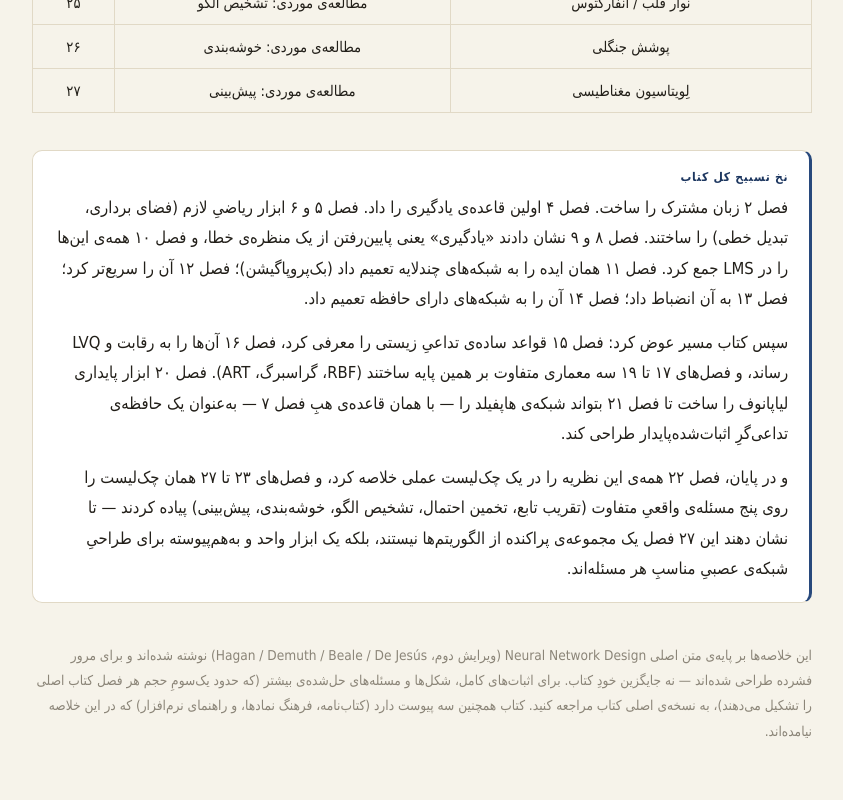
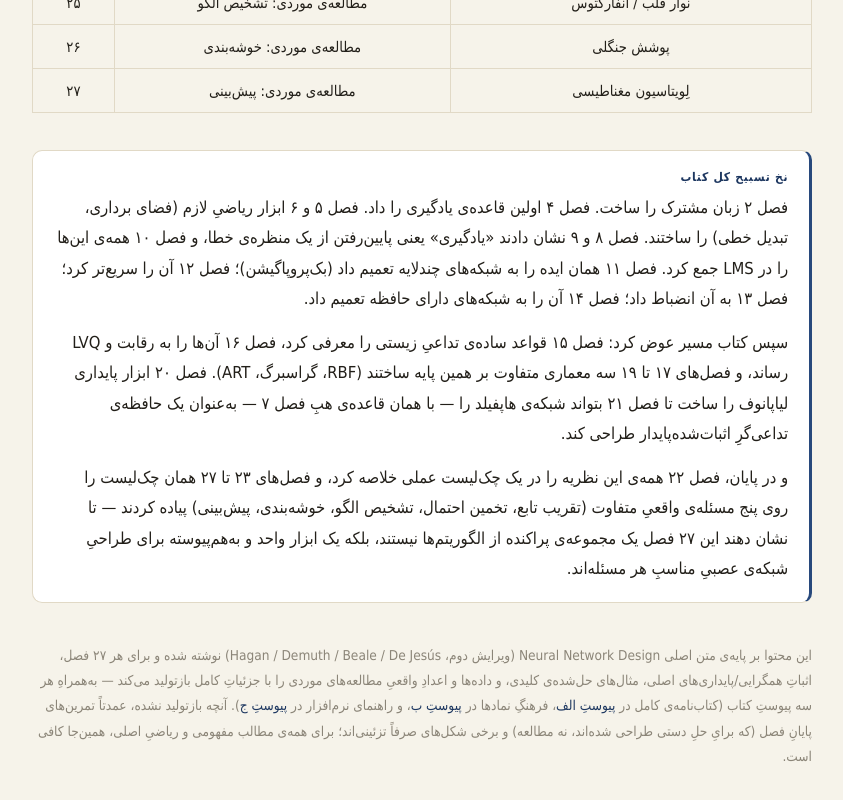
Before and after one commit to mianoorceo/NNDesign, a Next.js app: page /summary in a window 1280 px wide. Shown: the part 1314-2114 px from the top of the page, without its empty margins (124-967 px from the left). Built offline with nearby package versions, Linux system fonts and the light colour scheme.

Commit message:
Update the summary page's closing note to reflect the completed site
Replaces the old "not a replacement for the book, appendices missing"
disclaimer with an accurate description now that all 27 chapters carry full
proofs/worked examples and all three appendices exist, linking to each.

```diff
--- a/content/synthesis.ts
+++ b/content/synthesis.ts
@@ -40,4 +40,4 @@ export const synthesisBodyHtml = `<p class="lead-p">همه‌ی فرمول‌ه
         <p style="margin-bottom:0;">و در پایان، فصل ۲۲ همه‌ی این نظریه را در یک چک‌لیست عملی خلاصه کرد، و فصل‌های ۲۳ تا ۲۷ همان چک‌لیست را روی پنج مسئله‌ی واقعیِ متفاوت (تقریب تابع، تخمین احتمال، تشخیص الگو، خوشه‌بندی، پیش‌بینی) پیاده کردند — تا نشان دهند این ۲۷ فصل یک مجموعه‌ی پراکنده از الگوریتم‌ها نیستند، بلکه یک ابزار واحد و به‌هم‌پیوسته برای طراحیِ شبکه‌ی عصبیِ مناسبِ هر مسئله‌اند.</p>
       </div>
 
-      <p style="color:var(--ink-faint); font-size:.85rem; margin-top:2.5rem;">این خلاصه‌ها بر پایه‌ی متن اصلی Neural Network Design (ویرایش دوم، Hagan / Demuth / Beale / De Jesús) نوشته شده‌اند و برای مرور فشرده طراحی شده‌اند — نه جایگزین خودِ کتاب. برای اثبات‌های کامل، شکل‌ها و مسئله‌های حل‌شده‌ی بیشتر (که حدود یک‌سومِ حجم هر فصل کتاب اصلی را تشکیل می‌دهند)، به نسخه‌ی اصلی کتاب مراجعه کنید. کتاب همچنین سه پیوست دارد (کتاب‌نامه، فرهنگ نمادها، و راهنمای نرم‌افزار) که در این خلاصه نیامده‌اند.</p>`;
+      <p style="color:var(--ink-faint); font-size:.85rem; margin-top:2.5rem;">این محتوا بر پایه‌ی متن اصلی Neural Network Design (ویرایش دوم، Hagan / Demuth / Beale / De Jesús) نوشته شده و برای هر ۲۷ فصل، اثباتِ همگرایی/پایداری‌های اصلی، مثال‌های حل‌شده‌ی کلیدی، و داده‌ها و اعدادِ واقعیِ مطالعه‌های موردی را با جزئیاتِ کامل بازتولید می‌کند — به‌همراهِ هر سه پیوستِ کتاب (کتاب‌نامه‌ی کامل در <a href="/chapters/app-a">پیوستِ الف</a>، فرهنگِ نمادها در <a href="/chapters/app-b">پیوستِ ب</a>، و راهنمای نرم‌افزار در <a href="/chapters/app-c">پیوستِ ج</a>). آنچه بازتولید نشده، عمدتاً تمرین‌های پایانِ فصل (که برایِ حلِ دستی طراحی شده‌اند، نه مطالعه) و برخی شکل‌های صرفاً تزئینی‌اند؛ برای همه‌ی مطالب مفهومی و ریاضیِ اصلی، همین‌جا کافی است.</p>`;
```
